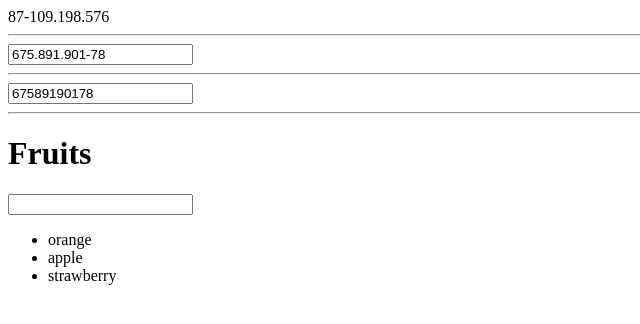
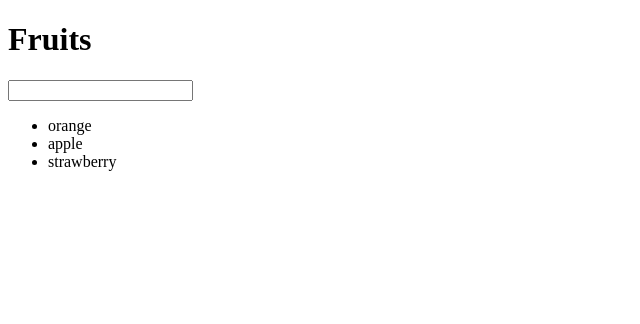
Before and after one commit to venzel/vuejs_mixins, a Vue app: page / in a window 1280 px wide. Shown: the top 324 px of the page, without its empty margins (0-640 px from the left). Built offline with nearby package versions, Linux system fonts and the light colour scheme.

Commit message:
fix: modifica exemplo, simplifica arquivo

```diff
--- a/src/App.vue
+++ b/src/App.vue
@@ -1,17 +1,14 @@
 <template>
     <div>
-        <Cpf />
-        <hr />
         <Fruit />
     </div>
 </template>
 
 <script>
-import Cpf from './views/Cpf.vue';
 import Fruit from './views/Fruit.vue';
 
 export default {
-    components: { Cpf, Fruit },
+    components: { Fruit },
 };
 </script>
 
--- a/src/main.js
+++ b/src/main.js
@@ -9,10 +9,6 @@ Vue.mixin({
     },
 });
 
-Vue.filter('inverter', function (value) {
-    return value.split('').reverse().join('');
-});
-
 new Vue({
     render: (h) => h(App),
 }).$mount('#app');
--- a/src/views/Cpf.vue
+++ /dev/null
@@ -1,30 +0,0 @@
-<template>
-    <div>
-        <div>{{ cpf | cpf | inverter }}</div>
-        <hr />
-        <div>
-            <input type="text" :value="cpf | cpf" />
-        </div>
-        <hr />
-        <div>
-            <input type="text" v-model="cpf" />
-        </div>
-    </div>
-</template>
-
-<script>
-export default {
-    filters: {
-        cpf(value) {
-            return value.replace(/(\d{3})(\d{3})(\d{3})(\d{2})/, '$1.$2.$3-$4');
-        },
-    },
-    data() {
-        return {
-            cpf: '67589190178',
-        };
-    },
-};
-</script>
-
-<style></style>
```
